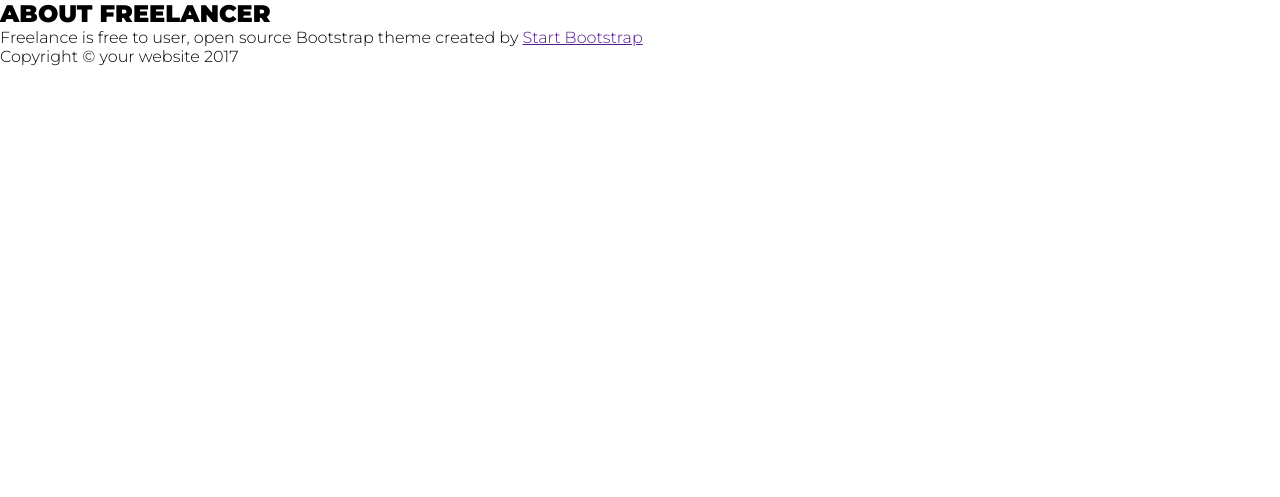
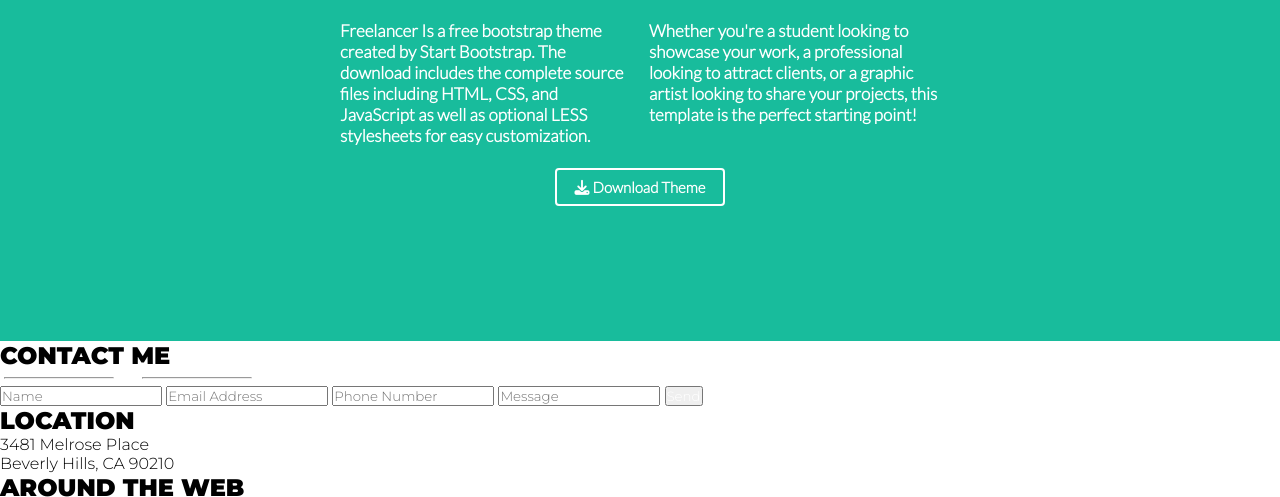
Before and after one commit to 1531nana/layout-exercise, a website: page src/index.html in a window 1280 px wide. Shown: the part 1798-2295 px from the top of the page. Before the commit the page ends 1864 px from the top, so only its background shows below. Drawn offline with Linux system fonts and the light colour scheme.

Commit message:
The section called about is created

```diff
--- a/src/index.html
+++ b/src/index.html
@@ -1,10 +1,13 @@
 <!DOCTYPE html>
 <html lang="en">
+
 <head>
     <meta charset="UTF-8">
     <meta http-equiv="X-UA-Compatible" content="IE=edge">
     <meta name="viewport" content="width=device-width, initial-scale=1.0">
-    <link rel="stylesheet" href="https://cdnjs.cloudflare.com/ajax/libs/font-awesome/6.4.0/css/all.min.css" integrity="sha512-iecdLmaskl7CVkqkXNQ/ZH/XLlvWZOJyj7Yy7tcenmpD1ypASozpmT/E0iPtmFIB46ZmdtAc9eNBvH0H/ZpiBw==" crossorigin="anonymous" referrerpolicy="no-referrer" />
+    <link rel="stylesheet" href="https://cdnjs.cloudflare.com/ajax/libs/font-awesome/6.4.0/css/all.min.css"
+        integrity="sha512-iecdLmaskl7CVkqkXNQ/ZH/XLlvWZOJyj7Yy7tcenmpD1ypASozpmT/E0iPtmFIB46ZmdtAc9eNBvH0H/ZpiBw=="
+        crossorigin="anonymous" referrerpolicy="no-referrer" />
     <link rel="stylesheet" href="./style.css">
     <link rel="preconnect" href="https://fonts.googleapis.com">
     <link rel="preconnect" href="https://fonts.googleapis.com">
@@ -14,6 +17,7 @@
     <link href="https://fonts.googleapis.com/css2?family=Montserrat:wght@300;900&display=swap" rel="stylesheet">
     <title>Document</title>
 </head>
+
 <body>
     <div class="container">
         <nav class="nav__container">
@@ -69,21 +73,22 @@
                 <i class="fas fa-star"></i>
                 <hr class="landing__line">
             </div>
-        <div class="about__description">Freelancer Is a free bootstrap theme
+            <div class="about__description">
+                <p>Freelancer Is a free bootstrap theme
                     created by Start Bootstrap. The
                     download includes the complete source
                     files including HTML, CSS, and
                     JavaScript as well as optional LESS
                     stylesheets for easy customization.
-
-            Whether you're a student looking to
+                </p>
+                <p>Whether you're a student looking to
                     showcase your work, a professional
                     looking to attract clients, or a graphic
                     artist looking to share your projects, this
-            template is the perfect starting point!
+                    template is the perfect starting point!</p>
             </div>
             <button class="about__btn">
-            <img src="" alt="" class="about__btn--img">
+                <i class="fa-solid fa-download"></i>
                 Download Theme
             </button>
         </div>
@@ -139,4 +144,5 @@
         </div>
     </div>
 </body>
+
 </html>
--- a/src/style.css
+++ b/src/style.css
@@ -4,6 +4,7 @@
     box-sizing: border-box;
     font-family: 'Montserrat', sans-serif;
 }
+
 
 .nav__container {
     display: flex;
@@ -81,7 +82,7 @@
     justify-content: flex-start;
     align-items: center;
     width: 100%;
-    height: 80vh;
+    height: 100vh;
     gap: 2%;
     padding-top: 7%;
 }
@@ -107,3 +108,46 @@
     font-size: 35px;
     color: #212529;
 }
+
+.about{
+    display: flex;
+    flex-direction: column;
+    justify-content: center;
+    align-items: center;
+    background: #18bc9c;
+    width: 100%;
+    height: 70vh;
+    gap: 4%;
+}
+
+.about__description{
+    display: flex;
+    gap: 3%;
+}
+
+.about > h2, button{
+    color: white;
+}
+
+.about__description > p{
+    font-size: 17px;
+    font-weight: bold;
+    color: white;
+    width: 300px;
+    font-family: 'Lato', sans-serif;;
+}
+
+.about__title{
+    font-size: 35px;
+}
+
+.about__btn{
+    background-color: #18bc9c;
+    font-family: 'Lato', sans-serif;;
+    font-size: 15px;
+    font-weight: bold;
+    border: 2px solid white;
+    border-radius: 4px;
+    padding: 8px;
+    width: 170px;
+}
```
Lines whose indentation alone changed are shown as unchanged.
